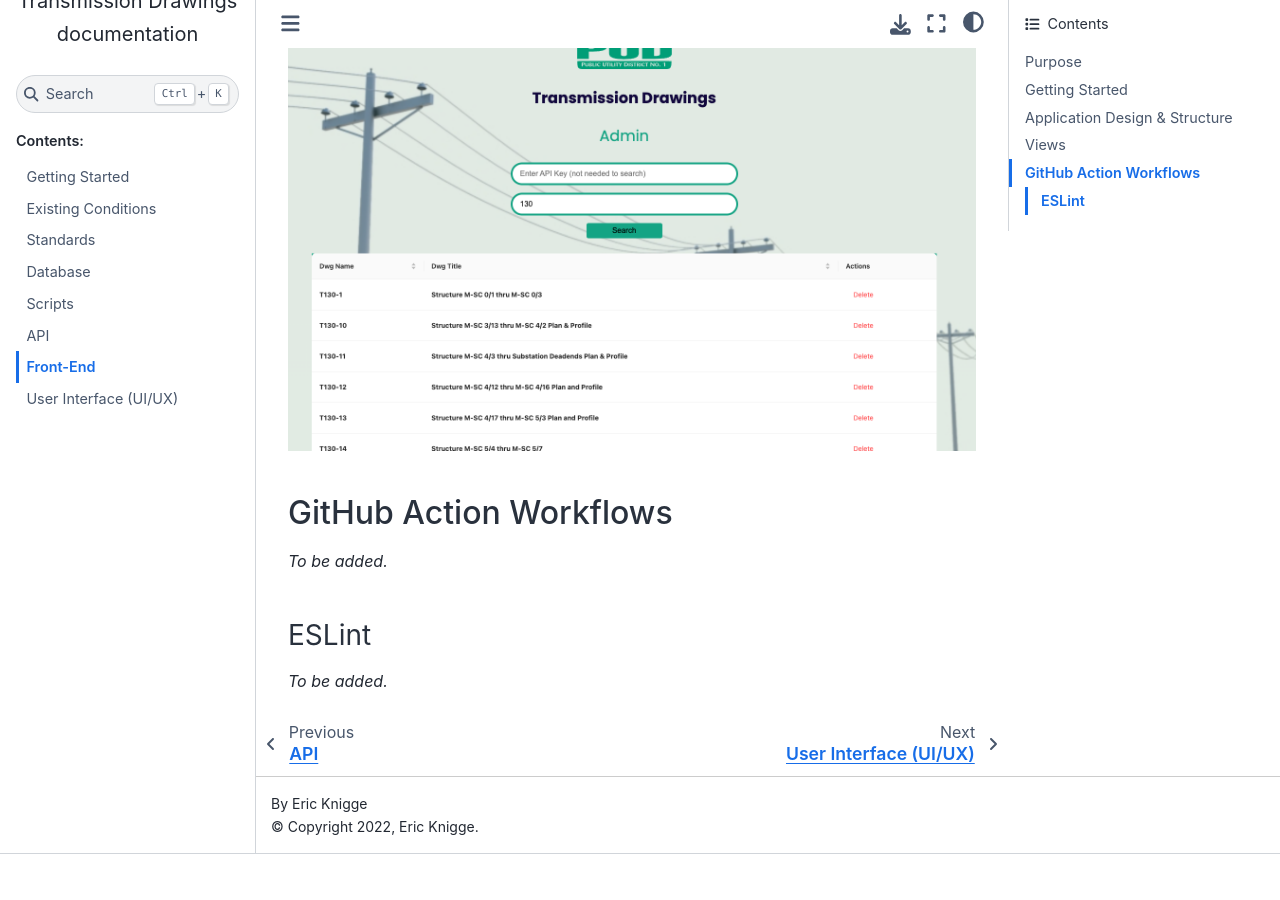
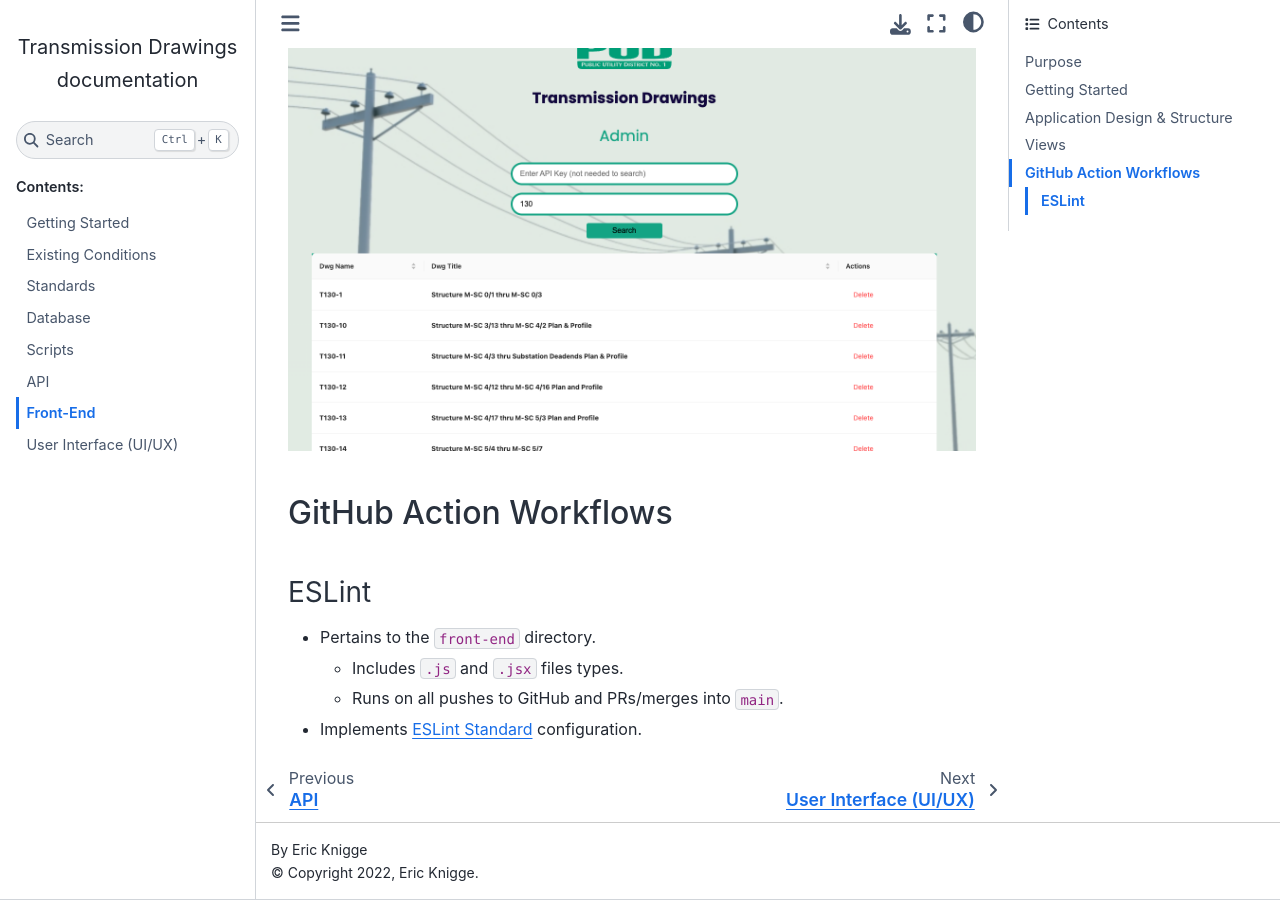
Before and after one commit to eknigge/tx_dwgs, a Sphinx documentation site: the page built from docs/source/front-end.md, in a window 1280 px wide and 900 px high, scrolled down 2569 px. Built offline with Sphinx 7.4.7 and the Sphinx Book theme 1.1.4, drawn with Linux system fonts in a browser that asks for light colours; before the commit the page ends 3423 px from its top, so only the background shows below that.

Commit message:
Updated Sphinx docs per ESLint Workflow.

```diff
--- a/docs/source/front-end.md
+++ b/docs/source/front-end.md
@@ -56,6 +56,8 @@ Currently allows users with a valid API key to perform Delete actions on search
 ![admin_view_img](../../front-end/public/screenshots/20230517_AdminView.png)
 
 ## GitHub Action Workflows
-*To be added.*
 ### ESLint
-*To be added.*
+- Pertains to the `front-end` directory.
+    - Includes `.js` and `.jsx` files types.
+    - Runs on all pushes to GitHub and PRs/merges into `main`.
+- Implements [ESLint Standard](https://github.com/standard/eslint-config-standard) configuration.
```
